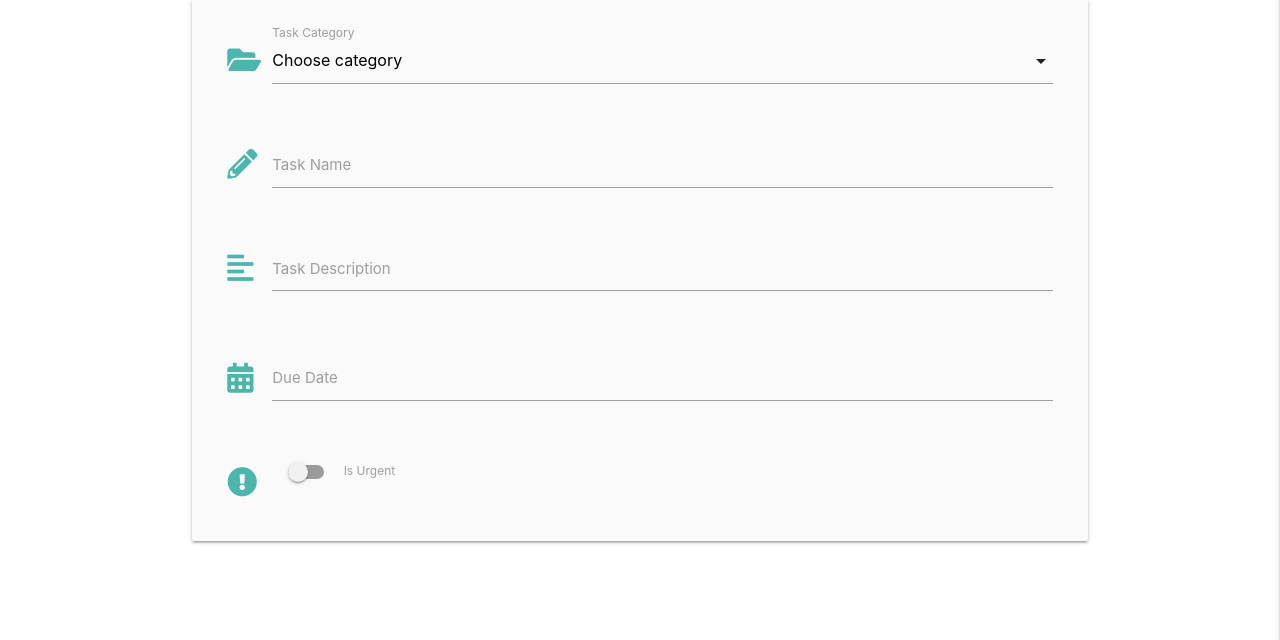
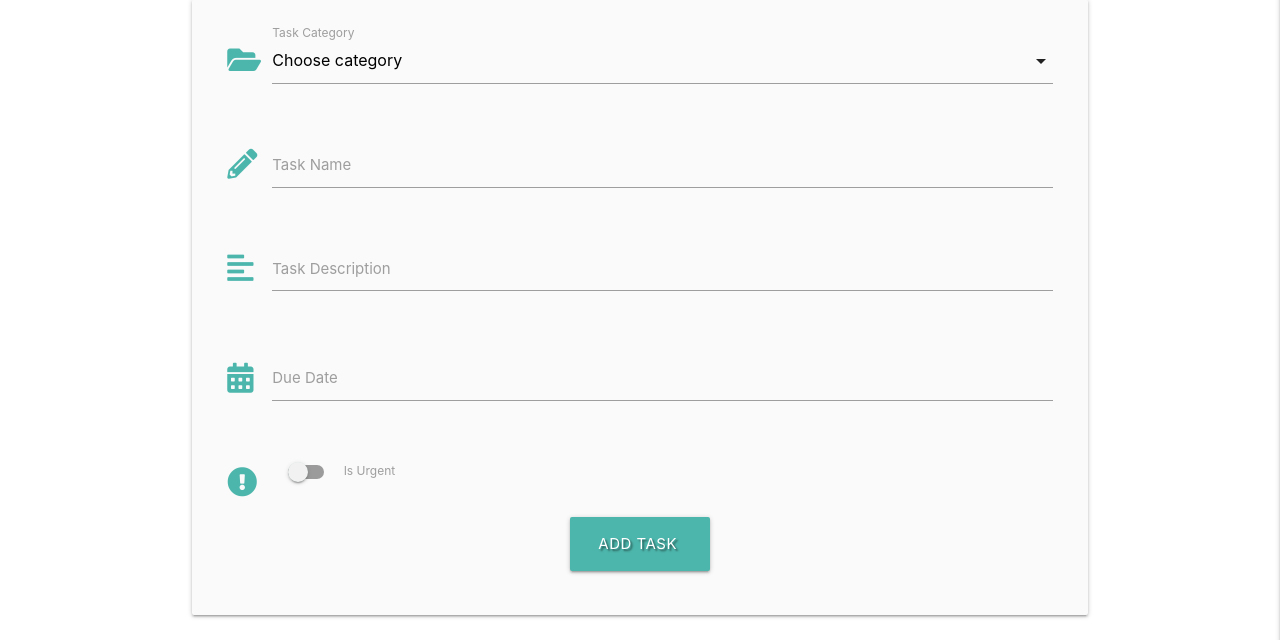
Before and after one commit to natalie-kate/task_manager, a Flask app: page /add_task in a window 1280 px wide. Shown: the part 160-800 px from the top of the page. Run offline with Flask 2, Linux system fonts and the light colour scheme; data that the repository does not hold is empty; some libraries are stand-ins or nearby versions.

Commit message:
Comments and submit button

```diff
--- a/templates/add_task.html
+++ b/templates/add_task.html
@@ -4,6 +4,7 @@
    <h3 class="teal-text text-lighten-2 center-align">Add Tasks</h3>
    <div class="row card-panel grey lighten-5">
     <form class="col s12" method="POST" action="">
+      <!-- Category selection -->
       <div class="row">
         <div class="input-field col s12">
           <i class="fas fa-folder-open prefix teal-text text-lighten-2"></i>
@@ -16,6 +17,7 @@
           <label for="category_name">Task Category</label>
         </div>
       </div>
+      <!-- Task name -->
       <div class="row">
         <div class="input-field col s12">
           <i class="fas fa-pencil-alt prefix teal-text text-lighten-2"></i>
@@ -24,6 +26,7 @@
           <label for="task_name">Task Name</label>
         </div>
       </div>
+      <!-- Task description -->
       <div class="row">
         <div class="input-field col s12">
             <i class="fas fa-align-left prefix teal-text text-lighten-2"></i>
@@ -32,6 +35,7 @@
             <label for="task_description">Task Description</label>
         </div>
       </div>
+      <!-- Date picker -->
       <div class="row">
         <div class="input-field col s12">
           <i class="fas fa-calendar-alt prefix teal-text text-lighten-2"></i>
@@ -40,6 +44,7 @@
           <label for="due_date">Due Date</label>
         </div>
       </div>
+      <!-- Urgent toggle -->
       <div class="row">
           <div class="input-field col s12">
               <div class="switch">
@@ -52,8 +57,15 @@
               </div>
           </div>
       </div>
+      <!-- Submit Button -->
+      <div class="row">
+        <div class="col s12 center-align">
+          <button type="submit" class="btn-large teal lighten-2 text-shadow">
+            Add Task <i class="fa fas-plus-square"></i>
+          </button>
+        </div>
+      </div>
     </form>
   </div>
 
-
 {%  endblock %}
```
